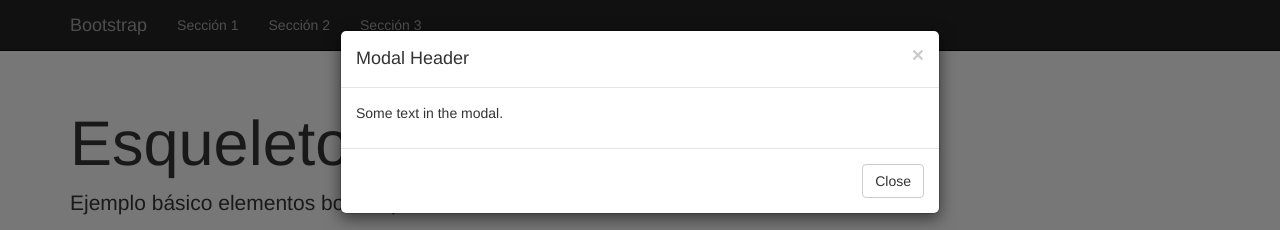
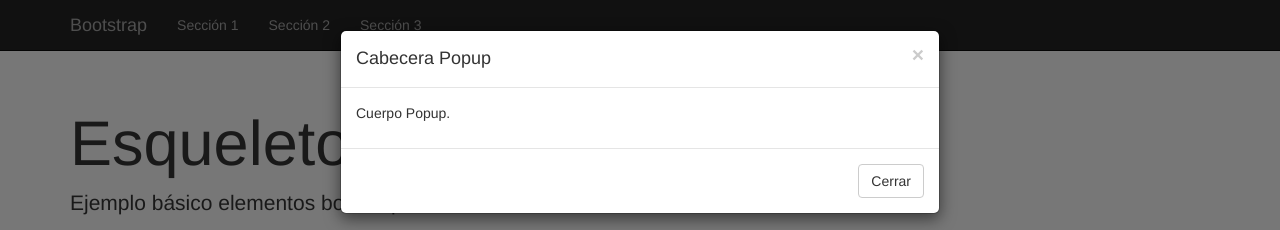
Before and after one commit to JoaquinGA/EsqueletoBootstrap, a plain HTML site: page index.html in a window 1280 px wide. Both pictures are taken after a click on the link "Abrir Popup". Shown: the top 230 px of the page. Drawn offline with nearby package versions, Linux system fonts and the light colour scheme.

Commit message:
Modificado contenido Popup

```diff
--- a/index.html
+++ b/index.html
@@ -133,13 +133,13 @@
         <div class="modal-content">
           <div class="modal-header">
             <button type="button" class="close" data-dismiss="modal">&times;</button>
-            <h4 class="modal-title">Modal Header</h4>
+            <h4 class="modal-title">Cabecera Popup</h4>
           </div>
           <div class="modal-body">
-            <p>Some text in the modal.</p>
+            <p>Cuerpo Popup.</p>
           </div>
           <div class="modal-footer">
-            <button type="button" class="btn btn-default" data-dismiss="modal">Close</button>
+            <button type="button" class="btn btn-default" data-dismiss="modal">Cerrar</button>
           </div>
         </div>
 
```
